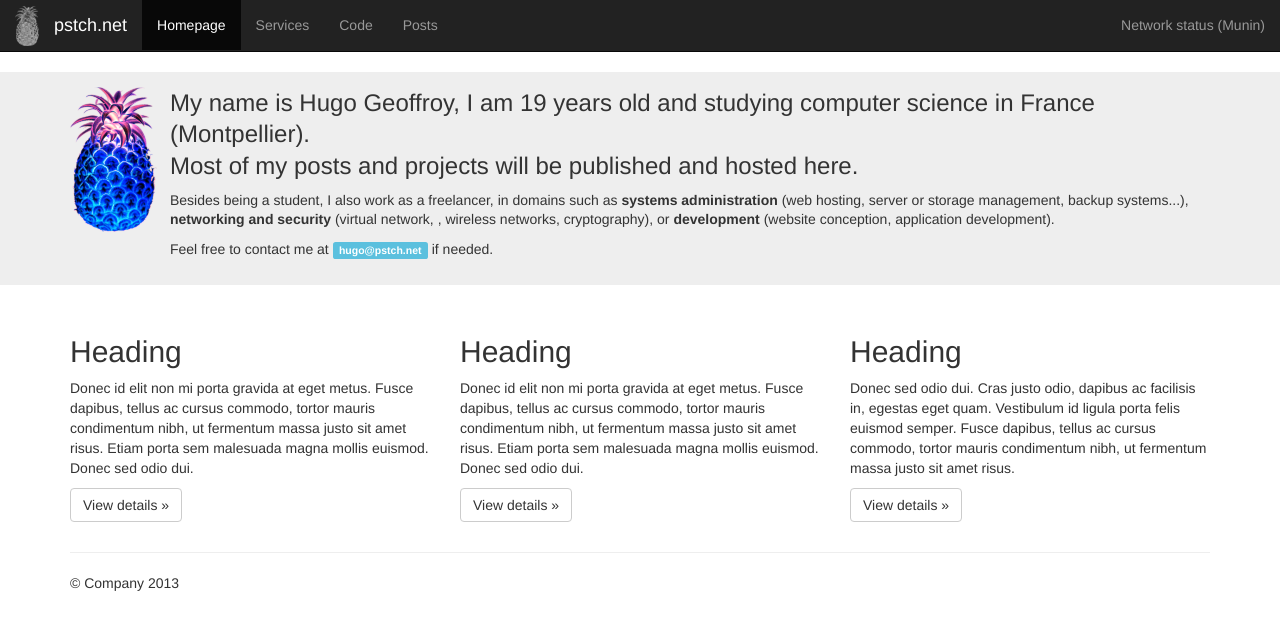
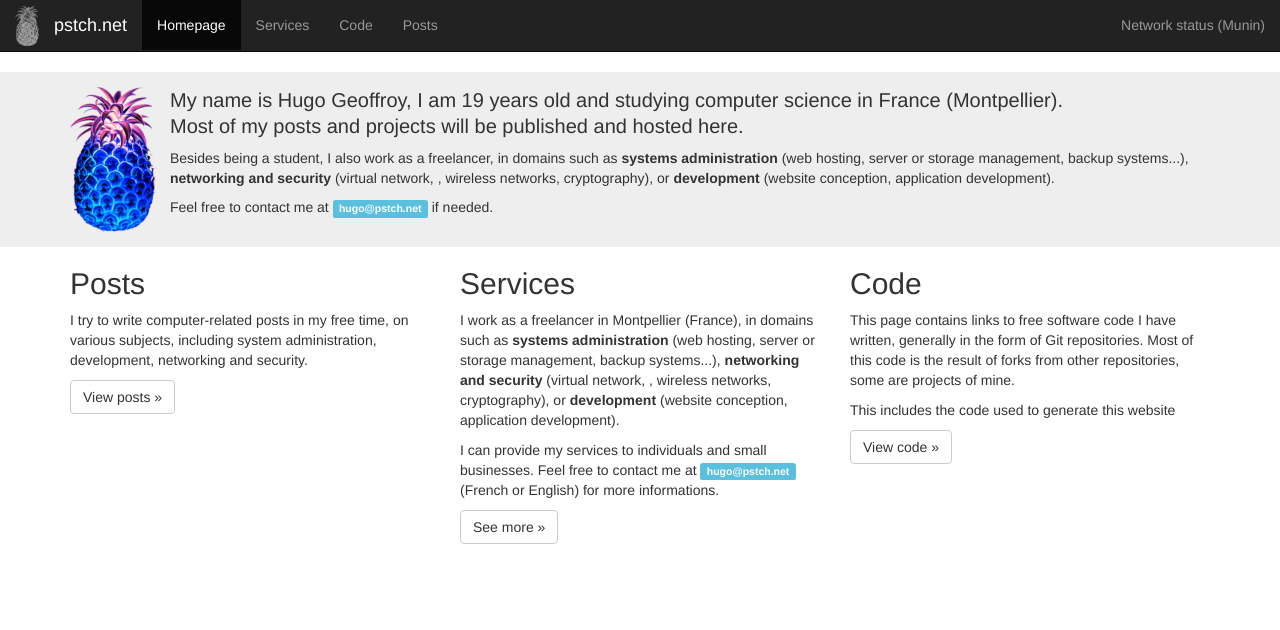
Before and after one commit to pstch/pstch-www, a Jekyll site: the page built from index.html, in a window 1280 px wide. Shown: the top 630 px of the page. Built offline with Jekyll 4.4.1, drawn with Linux system fonts in a browser that asks for light colours.

Commit message:
New design with bootstrap

```diff
--- a/index.html
+++ b/index.html
@@ -17,25 +17,21 @@ title: pstch.net
   <!-- Example row of columns -->
   <div class="row">
     <div class="col-lg-4">
-      <h2>Heading</h2>
-      <p>Donec id elit non mi porta gravida at eget metus. Fusce dapibus, tellus ac cursus commodo, tortor mauris condimentum nibh, ut fermentum massa justo sit amet risus. Etiam porta sem malesuada magna mollis euismod. Donec sed odio dui. </p>
-      <p><a class="btn btn-default" href="#">View details &raquo;</a></p>
+      <h2>Posts</h2>
+      <p>I try to write computer-related posts in my free time, on various subjects, including system administration, development, networking and security.</p>
+      <p><a class="btn btn-default" href="#">View posts &raquo;</a></p>
     </div>
     <div class="col-lg-4">
-      <h2>Heading</h2>
-      <p>Donec id elit non mi porta gravida at eget metus. Fusce dapibus, tellus ac cursus commodo, tortor mauris condimentum nibh, ut fermentum massa justo sit amet risus. Etiam porta sem malesuada magna mollis euismod. Donec sed odio dui. </p>
-      <p><a class="btn btn-default" href="#">View details &raquo;</a></p>
+      <h2>Services</h2>
+      <p>I work as a freelancer in Montpellier (France), in domains such as <strong>systems administration</strong> (web hosting, server or storage management, backup systems...), <strong>networking and security</strong> (virtual network, , wireless networks, cryptography), or <strong>development</strong> (website conception, application development).</p>
+      <p>I can provide my services to individuals and small businesses. Feel free to contact me at <a class="label label-info" href="mailto:hugo@pstch.net">hugo@pstch.net</a> (French or English) for more informations.
+      <p><a class="btn btn-default" href="#">See more &raquo;</a></p>
     </div>
     <div class="col-lg-4">
-      <h2>Heading</h2>
-      <p>Donec sed odio dui. Cras justo odio, dapibus ac facilisis in, egestas eget quam. Vestibulum id ligula porta felis euismod semper. Fusce dapibus, tellus ac cursus commodo, tortor mauris condimentum nibh, ut fermentum massa justo sit amet risus.</p>
-      <p><a class="btn btn-default" href="#">View details &raquo;</a></p>
+      <h2>Code</h2>
+      <p>This page contains links to free software code I have written, generally in the form of Git repositories. Most of this code is the result of forks from other repositories, some are projects of mine.</p>
+      <p>This includes the code used to generate this website</p>
+      <p><a class="btn btn-default" href="#">View code &raquo;</a></p>
     </div>
   </div>
-
-  <hr>
-
-  <footer>
-    <p>&copy; Company 2013</p>
-  </footer>
-</div> <!-- /container -->
+</div>
--- a/media/css/custom.css
+++ b/media/css/custom.css
@@ -8,6 +8,7 @@
 #home-header {
     padding-top: 15px;
     padding-bottom: 15px;
+    margin-bottom: 0px;
 }
 #home-header > .container > img {
     float: left;
@@ -19,7 +20,7 @@
     margin-top: 0px;
 }
 #home-header img + p {
-    font-size: 24px;
+    font-size: 20px;
     line-height: 1.3;
 }
 #home-header p {
```
